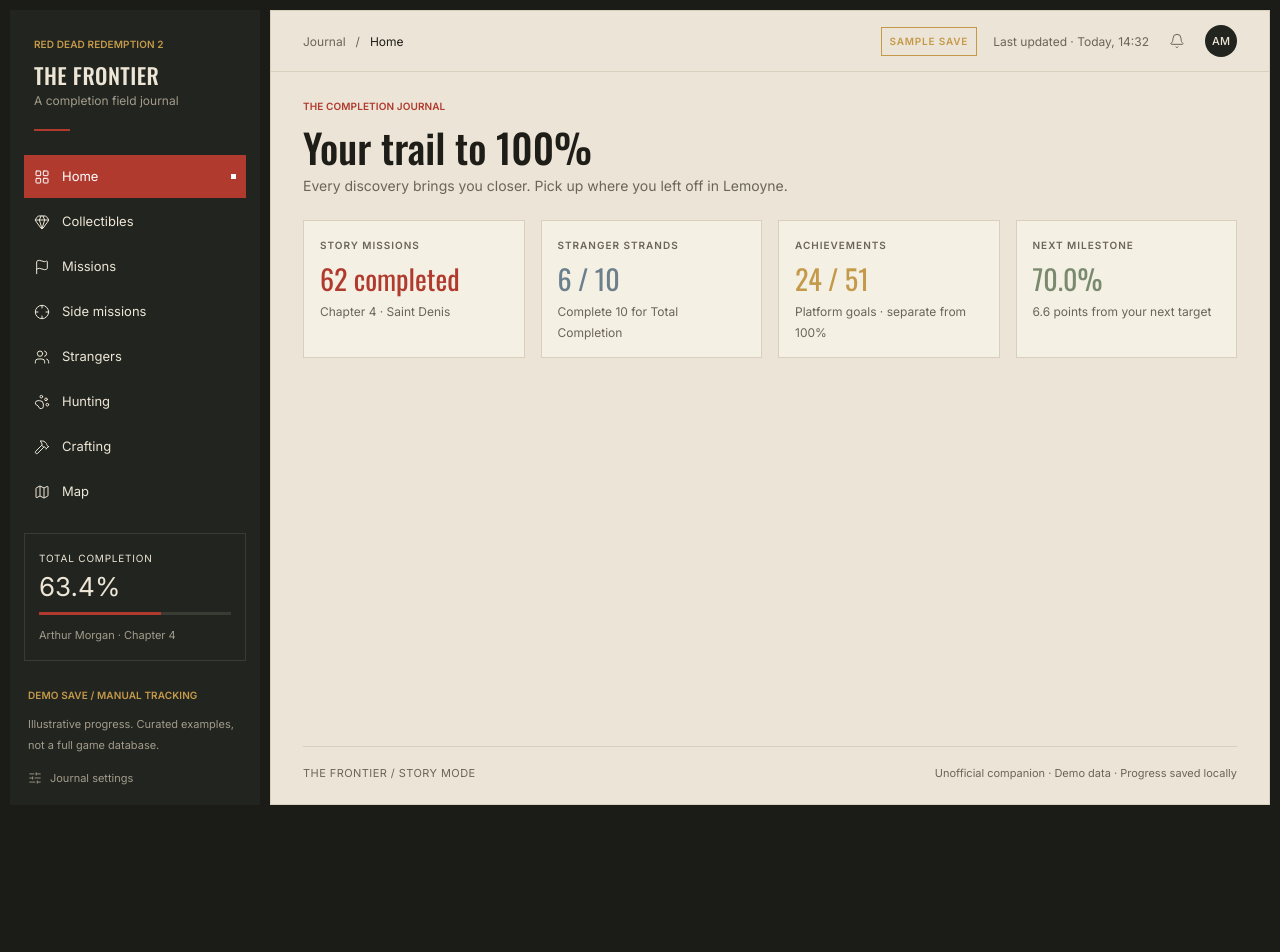
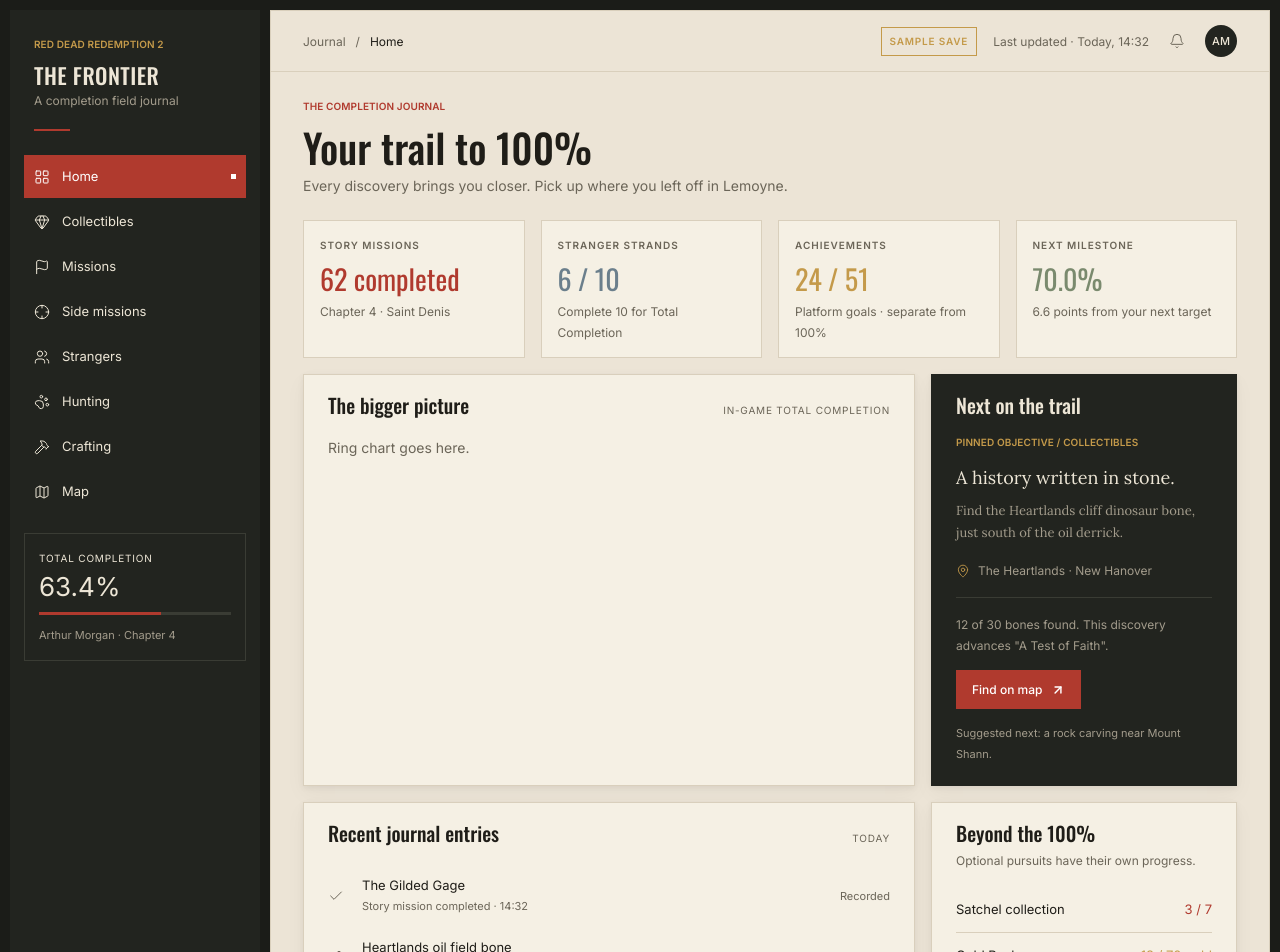
Before and after one commit to Harj1s/RDR2_tracker, a React (Vite) app: page / in a window 1280 px wide. Shown: the top 952 px of the page. Before the commit the page ends 815 px from the top, so only its background shows below. Built offline with nearby package versions, Linux system fonts and the light colour scheme.

Commit message:
Add next on the trail, recent entries and beyond the 100% cards

```diff
--- /dev/null
+++ b/src/components/BeyondCard.tsx
@@ -0,0 +1,26 @@
+import { sideGoals } from "../data/progress";
+
+export default function BeyondCard() {
+    return (
+        <section className="card">
+            <h3 className="card__title">Beyond the 100%</h3>
+            <p className="beyond__intro">Optional pursuits have their own progress.</p>
+
+            <ul className="beyond__list">
+                {sideGoals.map((goal) => (
+                    <li key={goal.id} className="beyond__row">
+                        <span>{goal.label}</span>
+                        <span className={`beyond__count beyond__count--${goal.tone}`}>
+                            {goal.done} / {goal.total}
+                            {goal.unit}
+                        </span>
+                    </li>
+                ))}
+            </ul>
+
+            <p className="beyond__footnote">
+                Gold medals are not required for Total Completion
+            </p>
+        </section>
+    )
+}
--- /dev/null
+++ b/src/components/NextOnTrail.tsx
@@ -0,0 +1,35 @@
+import { Link } from 'react-router-dom'
+import { ArrowUpRight, MapPin } from 'lucide-react'
+import { progress } from '../data/progress.ts'
+
+export default function NextOnTrail() {
+    const o = progress.nextObjective
+
+    return (
+        <aside className="card trail">
+            <h3 className="trail__heading">Next on the trail</h3>
+            <p className="eyebrow eyebrow--gold trail__kicker">
+                Pinned objective / {o.category}
+            </p>
+
+            <p className="trail__title">{o.title}</p>
+            <p className="trail__text">{o.description}</p>
+
+            <p className="trail__location">
+                <MapPin size={14} strokeWidth={1.5} aria-hidden="true" />
+                {o.location}
+            </p>
+
+            <hr className="trail__divider" />
+
+            <p className="trail__note">{o.progressNote}</p>
+
+            <Link to="/map" className="button">
+                Find on map
+                <ArrowUpRight size={14} strokeWidth={2.5} aria-hidden="true" />
+            </Link>
+
+            <p className="trail__suggestion">{o.suggestion}</p>
+        </aside>
+    )
+}
--- /dev/null
+++ b/src/components/RecentEntries.tsx
@@ -0,0 +1,35 @@
+import { Bone, Check, PawPrint, type LucideIcon } from 'lucide-react'
+import { recentEntries, type EntryKind } from '../data/progress'
+
+const icons: Record<EntryKind, LucideIcon> = {
+    mission: Check,
+    collectible: Bone,
+    hunt: PawPrint,
+}
+
+export default function RecentEntries() {
+    return (
+        <section className="card">
+            <header className="card__head">
+                <h3 className="card__title">Recent journal entries</h3>
+                <span className="card__tag">Today</span>
+            </header>
+
+            <ul className="entries">
+                {recentEntries.map((entry) => {
+                    const Icon = icons[entry.kind]
+                    return (
+                        <li key={entry.id} className="entries__row">
+                            <Icon size={16} strokeWidth={1.5} aria-hidden="true"/>
+                            <div>
+                                <p className="entries__title">{entry.title}</p>
+                                <p className="entries__note">{entry.note}</p>
+                            </div>
+                            <span className="entries__status">{entry.time}</span>
+                        </li>
+                    )
+                })}
+            </ul>
+        </section>
+    )
+}
--- a/src/data/progress.ts
+++ b/src/data/progress.ts
@@ -1,4 +1,23 @@
 // Demo save. Later this becomes the starting value for your localStorage hook.
+
+export type EntryKind = 'mission' | 'collectible' | 'hunt'
+
+export type JournalEntry = {
+    id: string
+    kind: EntryKind
+    title: string
+    note: string
+    time: string
+}
+
+export type SideGoal = {
+    id: string
+    label: string
+    done: number
+    total: number
+    unit?: string
+    tone: 'red' | 'gold'
+}
 
 export const progress = {
     totalCompletion: 63.4,
@@ -6,4 +25,42 @@ export const progress = {
     storyMissions: { completed: 62, location: 'Chapter 4 · Saint Denis' },
     strangers: { done: 6, total: 10 },
     achievements: { done: 24, total: 51 },
+
+    nextObjective: {
+        category: 'Collectibles',
+        title: 'A history written in stone.',
+        description: 'Find the Heartlands cliff dinosaur bone, just south of the oil derrick.',
+        location: 'The Heartlands · New Hanover',
+        progressNote: '12 of 30 bones found. This discovery advances "A Test of Faith".',
+        suggestion: 'Suggested next: a rock carving near Mount Shann.',
+    },
 }
+
+export const recentEntries: JournalEntry[] = [
+    {
+        id: 'e1',
+        kind: 'mission',
+        title: 'The Gilded Gage',
+        note: 'Story mission completed · 14:32',
+        time: 'Recorded'
+    },
+    {
+        id: 'e2',
+        kind: 'collectible',
+        title: 'Heartlands oil field bone',
+        note: 'Collectible recorded · 13:48',
+        time: 'Recorded'
+    },
+    {
+        id: 'e3',
+        kind: 'hunt',
+        title: 'American bison',
+        note: 'Studied and skinned · 12:10',
+        time: 'Recorded'
+    },
+]
+
+export const sideGoals: SideGoal[] = [
+    { id: 'g1', label: 'Satchel collection', done: 3, total: 7, tone: 'red' },
+    { id: 'g2', label: 'Gold Rush', done: 18, total: 70, unit: ' gold', tone: 'gold' },
+]
--- a/src/pages/Home.tsx
+++ b/src/pages/Home.tsx
@@ -1,5 +1,8 @@
 import StatCard from '../components/StatCard.tsx'
-import type { Tone } from '..//components/StatCard.tsx'
+import type { Tone } from '../components/StatCard.tsx'
+import NextOnTrail from '../components/NextOnTrail.tsx'
+import RecentEntries from '../components/RecentEntries.tsx'
+import BeyondCard from '../components/BeyondCard.tsx'
 import { progress } from '../data/progress.ts'
 
 type Stat = {
@@ -56,6 +59,21 @@ export default function Home() {
                     <StatCard key={stat.label} {...stat} />
                 ))}
             </section>
+
+            <div className="home-grid">
+                {/* Ring chart replaces this placeholder in the next step */}
+                <section className="card">
+                    <header className="card__head">
+                        <h3 className="card__title">The bigger picture</h3>
+                        <span className="card__tag">In-game total completion</span>
+                    </header>
+                    <p>Ring chart goes here.</p>
+                </section>
+
+                <NextOnTrail />
+                <RecentEntries />
+                <BeyondCard />
+            </div>
         </>
     )
 }
--- a/src/styles/home.css
+++ b/src/styles/home.css
@@ -33,6 +33,182 @@
     font-size: 12px;
 }
 
+/* ---------- Home grid (2 columns, 2 rows) ---------- */
+.home-grid {
+    display: grid;
+    grid-template-columns: 2fr 1fr;
+    gap: 16px;
+    margin-top: 16px;
+}
+
+/* ---------- Card header (shared) ---------- */
+.card__head {
+    display: flex;
+    align-items: baseline;
+    justify-content: space-between;
+    gap: 12px;
+    margin-bottom: 16px;
+}
+
+.card__title {
+    font-size: 20px;
+}
+
+.card__tag {
+    font-size: 10px;
+    letter-spacing: 0.08em;
+    text-transform: uppercase;
+}
+
+/* ---------- Button (shared) ---------- */
+.button {
+    display: inline-flex;
+    align-items: center;
+    gap: 8px;
+    padding: 9px 16px;
+    background: var(--red);
+    color: #fff;
+    border: 0;
+    font-size: 12px;
+    font-weight: 500;
+    transition: filter 0.15s;
+}
+
+.button:hover {
+    filter: brightness(1.1);
+}
+
+/* ---------- Next on the trail ---------- */
+.trail {
+    display: flex;
+    flex-direction: column;
+    background: var(--surface-dark);
+    border-color: var(--surface-dark);
+    color: var(--text-on-dark);
+}
+
+.trail__heading {
+    font-size: 20px;
+    color: var(--text-on-dark);
+}
+
+.trail__kicker {
+    margin-top: 16px;
+}
+
+.trail__title {
+    margin-top: 12px;
+    font-family: var(--font-serif);
+    font-size: 18px;
+    line-height: 1.4;
+    color: var(--text-on-dark);
+}
+
+.trail__text {
+    margin-top: 10px;
+    font-family: var(--font-serif);
+    font-size: 13px;
+    line-height: 1.7;
+    color: var(--text-muted-on-dark);
+}
+
+.trail__location {
+    display: flex;
+    align-items: center;
+    gap: 8px;
+    margin-top: 16px;
+    font-size: 12px;
+    color: var(--text-muted-on-dark);
+}
+
+.trail__location svg {
+    color: var(--gold);
+}
+
+.trail__divider {
+    width: 100%;
+    margin: 16px 0;
+    border: 0;
+    border-top: 1px solid var(--border-dark);
+}
+
+.trail__note {
+    margin-bottom: 14px;
+    font-size: 12px;
+    color: var(--text-muted-on-dark);
+}
+
+.trail .button {
+    align-self: flex-start;
+}
+
+.trail__suggestion {
+    margin-top: 14px;
+    font-size: 11px;
+    color: var(--text-muted-on-dark);
+}
+
+/* ---------- Recent entries ---------- */
+.entries {
+    margin: 0;
+    padding: 0;
+    list-style: none;
+}
+
+.entries__row {
+    display: grid;
+    grid-template-columns: 20px 1fr auto;
+    align-items: center;
+    gap: 14px;
+    padding: 10px 0;
+}
+
+.entries__title {
+    color: var(--text-h);
+    font-size: 13px;
+}
+
+.entries__note {
+    font-size: 11px;
+}
+
+.entries__status {
+    font-size: 11px;
+}
+
+/* ---------- Beyond the 100% ---------- */
+.beyond__intro {
+    margin-top: 6px;
+    font-size: 12px;
+}
+
+.beyond__list {
+    margin: 16px 0 0;
+    padding: 0;
+    list-style: none;
+}
+
+.beyond__row {
+    display: flex;
+    justify-content: space-between;
+    padding: 12px 0;
+    font-size: 13px;
+    color: var(--text-h);
+}
+
+.beyond__row + .beyond__row {
+    border-top: 1px solid var(--border);
+}
+
+.beyond__count--red { color: var(--red); }
+.beyond__count--gold { color: var(--gold); }
+
+.beyond__footnote {
+    margin-top: 6px;
+    font-size: 11px;
+}
+
+/* ---------- Responsive ---------- */
 @media (max-width: 1100px) {
     .stats { grid-template-columns: repeat(2, 1fr); }
 }
```
